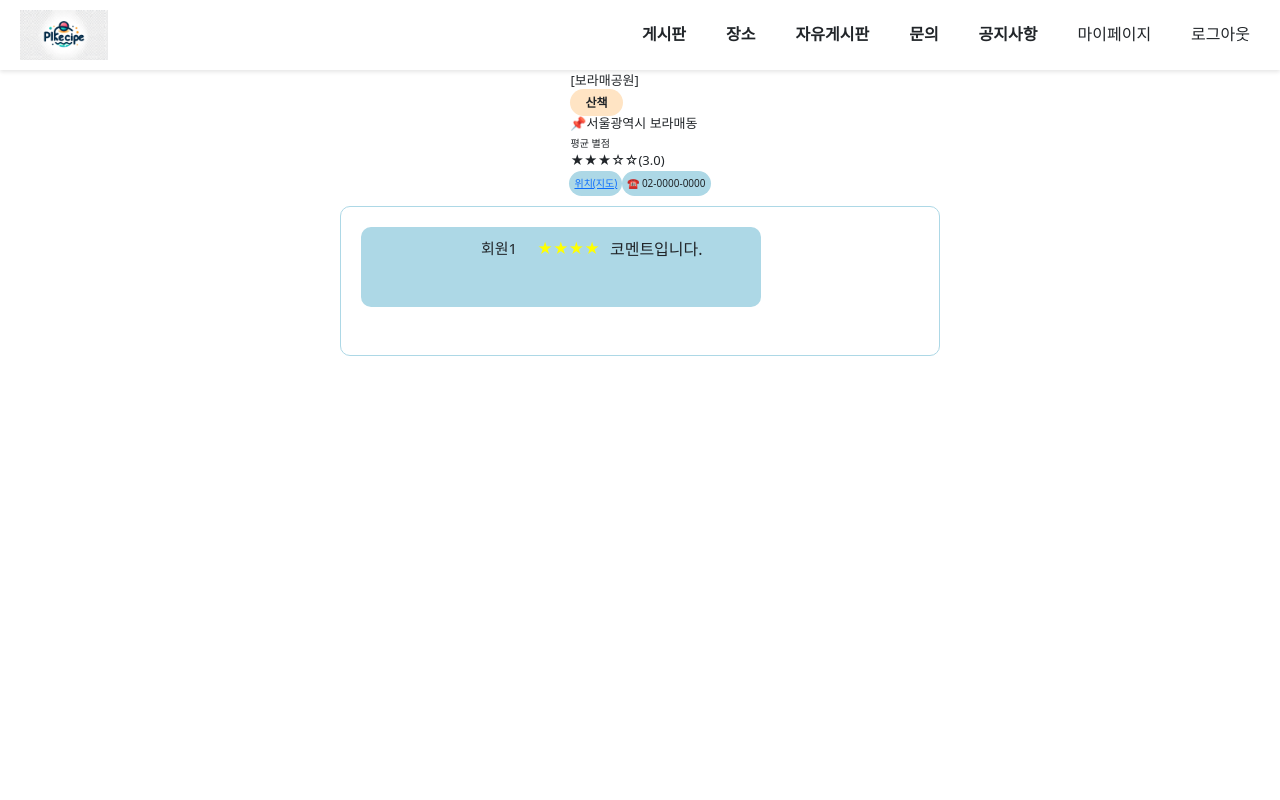
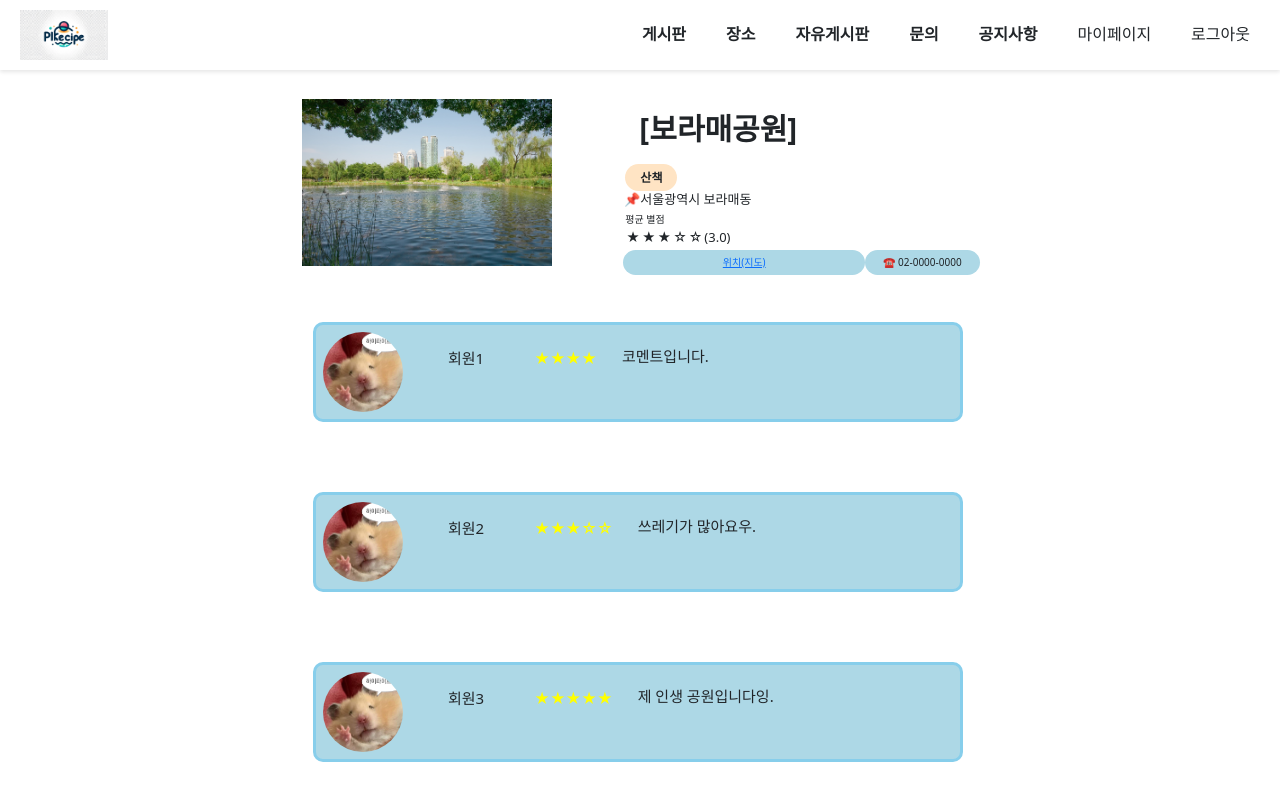
Before and after one commit to beyond-sw-camp/be04-3rd-6candoit-plrecipe, a Vue app in the folder plrecipe/: page /place/view in a window 1280 px wide. Built offline with nearby package versions, Linux system fonts and the light colour scheme; a web font is replaced by a local one.

Commit message:
장소 상세 페이지 css 수정

```diff
--- a/plrecipe/src/views/place/PlaceInfo.vue
+++ b/plrecipe/src/views/place/PlaceInfo.vue
@@ -1,7 +1,7 @@
 <template>
     <table id="place-info">
         <tr>
-            <!-- <td rowspan="5" colspan="2" id="placeImg"><img src="img/default_place.jpg" alt="Place"></td> -->
+            <td rowspan="5" colspan="2" id="placeImg"><img src="@/img/boramae.jpg" alt="Place"></td>
             <td colspan="2" id="placeName">[{{ placeData.placeName }}]</td>
         </tr>
         <tr>
@@ -21,7 +21,7 @@
             </td>
         </tr>
         <tr id="etc">
-            <td id="locationMap"><a href="https://map.naver.com/" target="_blank" rel="noopener">위치(지도)</a></td>
+            <td id="locationMap"><a href="https://map.naver.com/p/search/보라매공원" target="_blank" rel="noopener">위치(지도)</a></td>
             <td id="phone"><span v-if="placeData.placePhoneNum">☎️ {{ placeData.placePhoneNum }}</span></td>
         </tr>
     </table>
@@ -45,21 +45,27 @@ const placeData = reactive({
 
 <style scoped>
 #place-info {
+    width: 680px;
+    /* border: 1px solid black; */
     margin: auto;
     font-size: 13px;
+    padding: 30px;
+    margin-top: 20px;
 }
 
 #place-info * {
-    margin: 0px;
+    margin: 1px;
 }
 
-#place-name {
-    font-weight: bold;
-    font-size: 15px;
-}
+#placeName {
+        font-weight: bolder;
+        font-size: 30px;
+        float: left;
+    }
+
 
 table #placeName {
-    margin: 0px;
+    margin: 15px;
 }
 
 #place-category span {
@@ -90,8 +96,14 @@ table #placeName {
     font-size: 10px;
 }
 
+#img,
+    #etc {
+        width: 70%;
+    }
+
 table img {
-    width: 180px;
+    width: 250px;
     margin: auto;
 }
+
 </style>
--- a/plrecipe/src/views/place/PlaceStars.vue
+++ b/plrecipe/src/views/place/PlaceStars.vue
@@ -2,7 +2,7 @@
     <div id="stars">
         <div class="star-block" v-for="star in starBlocks" :key="star.id">
             <div class="img">
-          <!-- <img src="/img/ham.jpeg" alt="Member"> -->
+                <img src="@/img/ham.jpeg" alt="Member">
             </div>
             <div class="star-info">
             <p class="member-nickname">{{ star.member.memberNickname }}</p>
@@ -21,44 +21,63 @@
 
     const starBlocks = reactive([
     // 여기에 starBlocks 데이터를 삽입합니다.
-    { id: 1, member: { memberNickname: '회원1' }, starPoint: 4.5, starComment: '코멘트입니다.' }
+    { id: 1, member: { memberNickname: '회원1' }, starPoint: 4.5, starComment: '코멘트입니다.' },
+    { id: 2, member: { memberNickname: '회원2' }, starPoint: 3, starComment: '쓰레기가 많아요우.' },
+    { id: 3, member: { memberNickname: '회원3' }, starPoint: 5, starComment: '제 인생 공원입니다잉.' }
+
+
     ]);
 </script>
 
 <style scoped>
 .comment {
     margin: 10px;
-    padding: 10px;
-    width: 400px;
-    height: 80px;
+    padding: 20px;
+    width: 650px;
+    height: 100px;
     border-radius: 10px;
     background-color: lightblue;
+    border: 3px solid skyblue;
+    font-size: 15px;
+}
+
+#img,
+    #etc {
+        width: 20%;
+    }
+
+table img {
+    width: 180px;
+    margin: auto;
 }
 
 .star, .member-nickname {
     font-size: 15px;
     float: left;
-    margin: 10px;
+    margin: 25px;
 }
 
 .star-span {
     color: yellow;
 }
 
-  .star-block .img {
+.star-block img {
     width: 100px;
     height: 100px;
     border-radius: 50px;
     float: left;
     margin: 10px;
+    padding: 10px;
 }
 
 .star-block {
-    width: 600px;
+    width: 680px;
     height: 150px;
-    border: lightblue solid 1px;
-    padding: 10px;
-    margin-top: 10px;
+    /* border: lightblue solid 1px; */
+    /* padding: 20px; */
+    padding-left: 3px;
+    padding-top: 17px;
+    margin-top: 20px;
     margin-bottom: 10px;
     margin-left: auto;
     margin-right: auto;
@@ -69,4 +88,8 @@
 #stars {
     margin: auto;
 }
+
+#star-info {
+        float: left;
+    }
 </style>
```
Also changed, not shown: plrecipe/src/img/boramae.jpg (added). Lines whose indentation alone changed are shown as unchanged.
